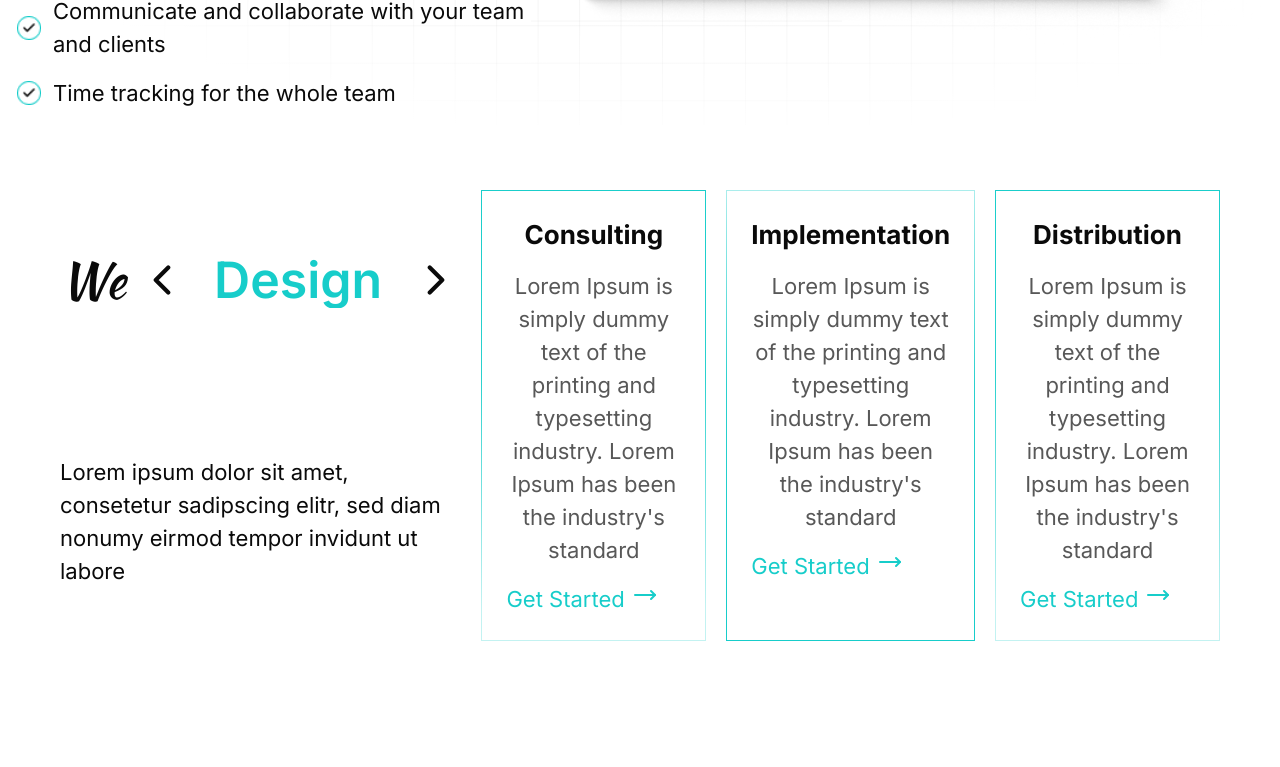
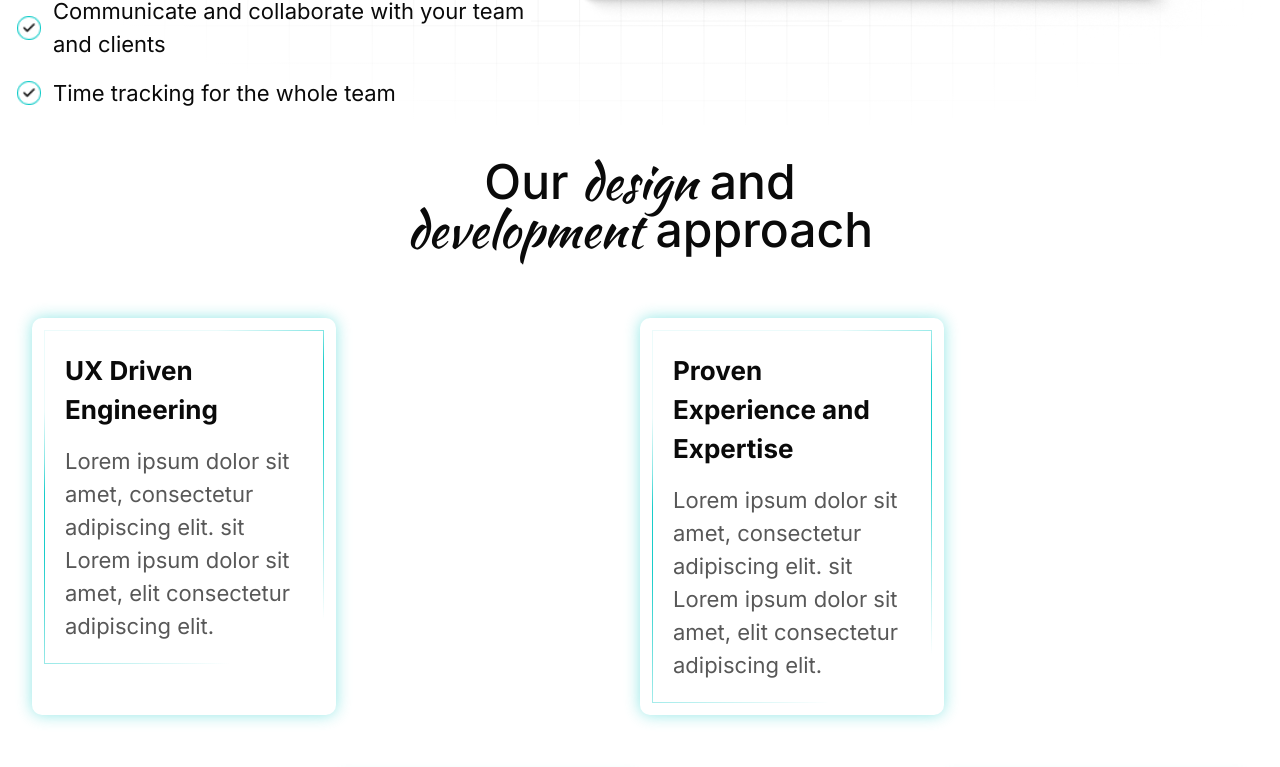
Before and after one commit to Roshen-Perera/ceylon-developers-portfolio, a Next.js app: page / in a window 1280 px wide. Shown: the part 1995-2762 px from the top of the page. Built offline with nearby package versions, Linux system fonts and the light colour scheme.

Commit message:
Add Approach component import to Home page

```diff
--- a/app/page.tsx
+++ b/app/page.tsx
@@ -1,4 +1,5 @@
 import AnalyticsVector from "@/components/analyticsVector";
+import Approach from "@/components/approach";
 import BlueGlow from "@/components/blueGlow";
 import ContactUsForm from "@/components/contactUseForm";
 import DotVector from "@/components/dotVector";
@@ -29,6 +30,7 @@ export default function Home() {
       </div>
       <Services/>
       <Why/>
+      <Approach/>
       <div className="flex flex-col items-center justify-center mt-12">
         <div className="flex flex-row ml-15 mr-15 gap-5 mt-8">
           <div className="flex flex-col justify-around">
```
